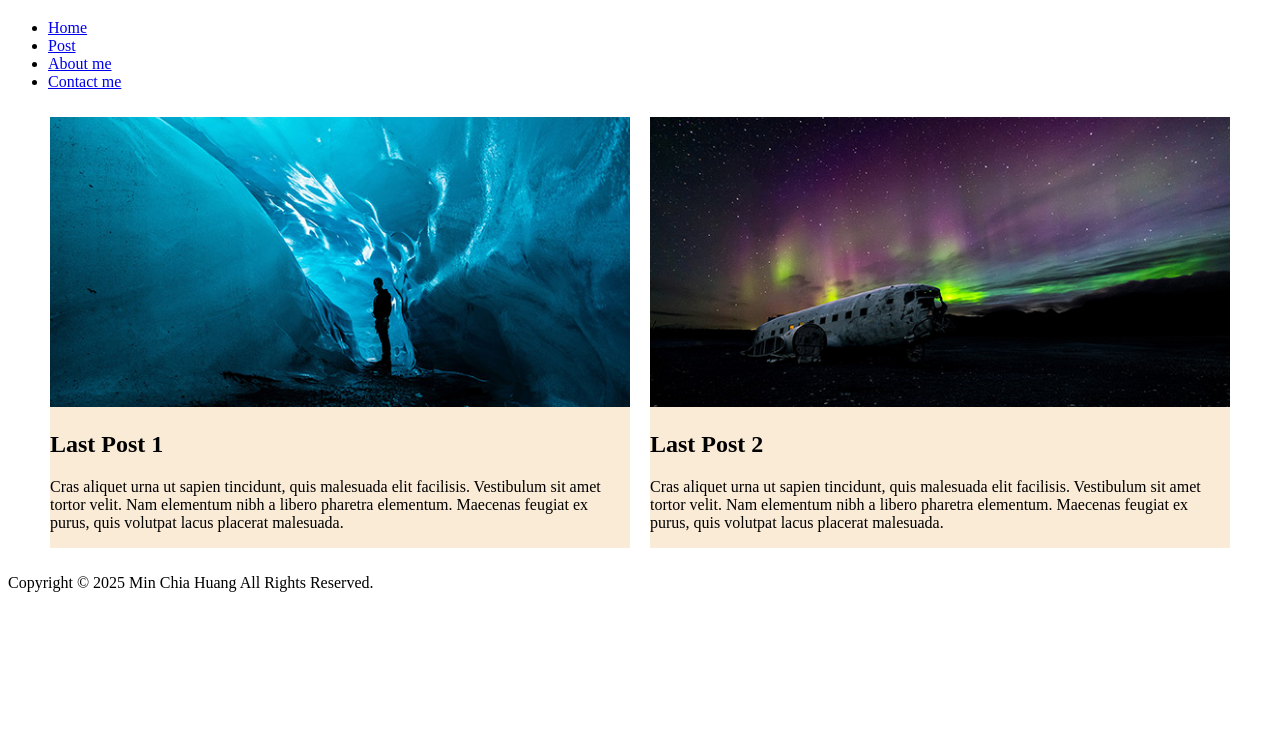
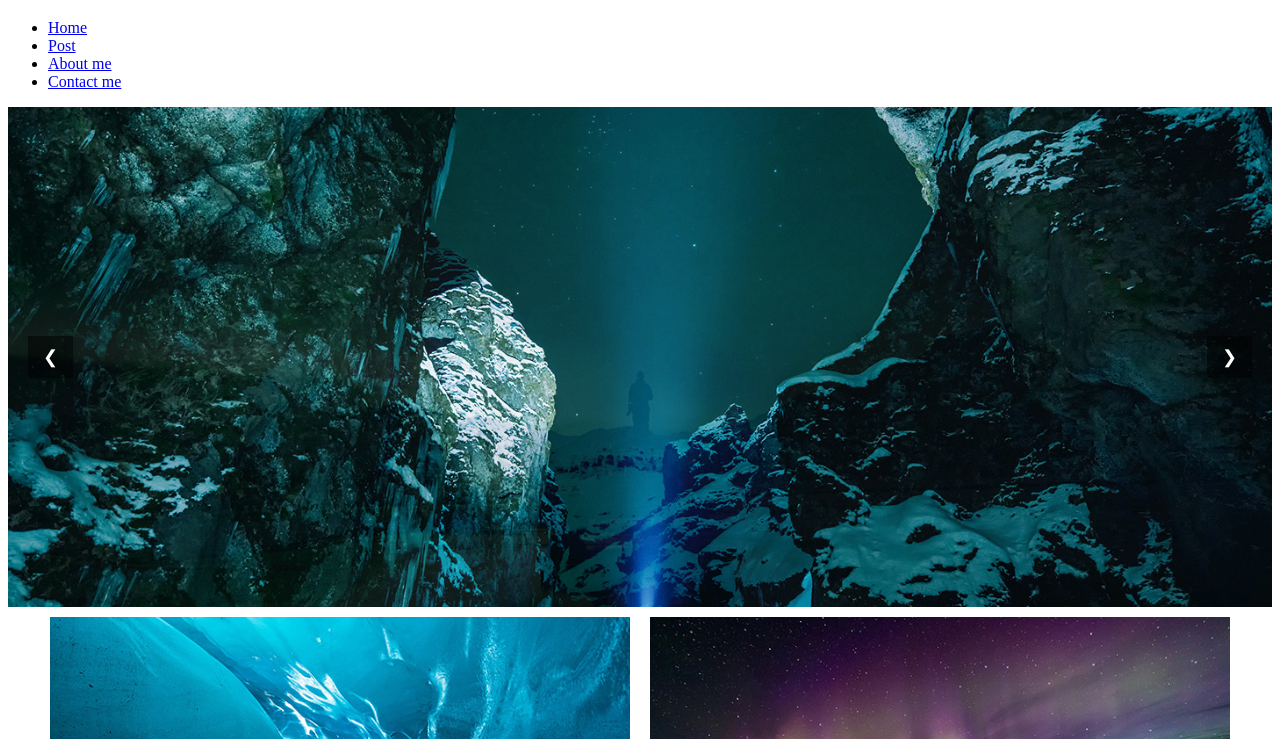
Before and after one commit to tommyhuang99/blog.github.io, a plain HTML site: page index.html in a window 1280 px wide. Shown: the part 61-800 px from the top of the page. Drawn offline with Linux system fonts and the light colour scheme.

Commit message:
1.6 "Fix sider"
Enhance slider functionality with auto-slide, touch support, and improved navigation

```diff
--- a/script.js
+++ b/script.js
@@ -1,8 +1,17 @@
 document.addEventListener('DOMContentLoaded', function () {
     const slides = document.querySelectorAll('.slide');
     const dots = document.querySelectorAll('.dot');
+    const prevBtn = document.querySelector('.prev-btn');
+    const nextBtn = document.querySelector('.next-btn');
+    const sliderContainer = document.querySelector('.slider-container');
     let currentSlide = 0;
+    let slideInterval;
 
+    // 檢查必要元素是否存在
+    if (slides.length === 0) {
+        console.warn('找不到幻燈片元素');
+        return;
+    }
 
     // 顯示當前幻燈片
     function showSlide(n) {
@@ -13,40 +22,77 @@ document.addEventListener('DOMContentLoaded', function () {
         // 設置當前幻燈片和圓點的活動狀態
         currentSlide = (n + slides.length) % slides.length;
         slides[currentSlide].classList.add('active');
-        dots[currentSlide].classList.add('active');
+
+        // 確認圓點存在再設置活動狀態
+        if (dots[currentSlide]) {
+            dots[currentSlide].classList.add('active');
+        }
     }
 
     // 下一張幻燈片
-    window.nextSlide = function() {
+    function nextSlide() {
         showSlide(currentSlide + 1);
+    }
 
     // 上一張幻燈片
-    window.prevSlide = function() {
+    function prevSlide() {
         showSlide(currentSlide - 1);
     }
 
-    // 設置點擊事件
-    prevBtn.addEventListener('click', prevSlide);
-    nextBtn.addEventListener('click', nextSlide);
+    // 自動輪播控制
+    function startAutoSlide() {
+        clearInterval(slideInterval);
+        slideInterval = setInterval(nextSlide, 5000);
+    }
+
+    function stopAutoSlide() {
+        clearInterval(slideInterval);
+    }
+
+    // 設置事件監聽器 (如果元素存在)
+    if (prevBtn) {
+        prevBtn.addEventListener('click', prevSlide);
+    }
+
+    if (nextBtn) {
+        nextBtn.addEventListener('click', nextSlide);
+    }
 
     // 點擊導航點跳轉到相應幻燈片
     dots.forEach((dot, index) => {
         dot.addEventListener('click', () => showSlide(index));
     });
 
-    // 自動輪播
-    let slideInterval = setInterval(nextSlide, 5000); // 每5秒切換一次
+    // 滑鼠移入暫停，移出繼續
+    if (sliderContainer) {
+        sliderContainer.addEventListener('mouseenter', stopAutoSlide);
+        sliderContainer.addEventListener('mouseleave', startAutoSlide);
 
-    // 滑鼠移入暫停，移出繼續
-    const sliderContainer = document.querySelector('.slider-container');
-    sliderContainer.addEventListener('mouseenter', () => {
-        clearInterval(slideInterval);
-    });
+        // 添加觸摸設備支援
+        let touchStartX = 0;
+        let touchEndX = 0;
 
-    sliderContainer.addEventListener('mouseleave', () => {
-        slideInterval = setInterval(nextSlide, 5000);
-    });
+        sliderContainer.addEventListener('touchstart', function (e) {
+            touchStartX = e.changedTouches[0].screenX;
+            stopAutoSlide();
+        });
+
+        sliderContainer.addEventListener('touchend', function (e) {
+            touchEndX = e.changedTouches[0].screenX;
+            if (touchStartX - touchEndX > 50) {
+                // 向左滑動，顯示下一張
+                nextSlide();
+            } else if (touchEndX - touchStartX > 50) {
+                // 向右滑動，顯示上一張
+                prevSlide();
+            }
+            startAutoSlide();
+        });
+    }
 
     // 初始顯示第一張幻燈片
     showSlide(0);
+
+    // 開始自動輪播
+    startAutoSlide();
 });
--- a/styles.css
+++ b/styles.css
@@ -5,7 +5,6 @@
     padding:0 15px;
     display: flex;
     justify-content: space-between;
-    max-width: 1200px;
     margin: 0 auto;
 }
 
@@ -13,7 +12,7 @@
 
 .post{
     flex: 1;
-    margin:10px 10px 10px 10px;
+    margin:10px;
     background-color: antiquewhite;
 }
 
@@ -32,17 +31,25 @@ img{
     overflow: hidden;
 }
 
-.slider{
-    width: 100%;
-    position: relative;
-}
-
 .slide {
     width: 100%;
     height: 500px;
     position: absolute;
     opacity: 0;
     transition: opacity 0.5s ease-in-out;
+    top: 0;
+    left: 0;
+}
+
+.slider {
+    width: 100%;
+    position: relative;
+    height: 500px;
+}
+
+.slide:first-child {
+    opacity: 1;
+    z-index: 1;
 }
 
 .slide.active {
@@ -68,7 +75,7 @@ img{
     box-sizing: border-box;
 }
 
-.prev, .next {
+.prev-btn, .next-btn {
     background: rgba(0, 0, 0, 0.5);
     color: white;
     border: none;
```
